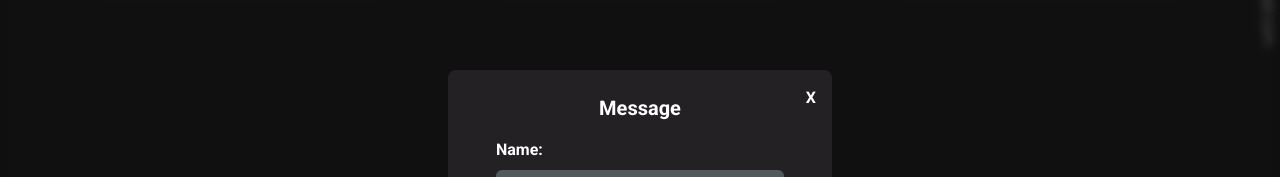
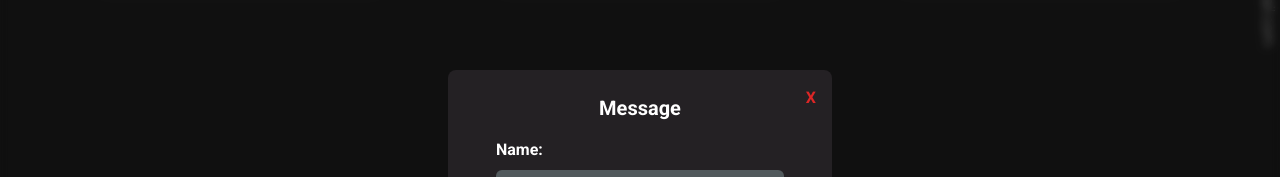
Before and after one commit to qur786/portfolio, a React (Vite) app: page / in a window 1280 px wide. Both pictures are taken after a click on the button "Send message". Shown: the part 4861-5038 px from the top of the page. Built offline with nearby package versions, Linux system fonts and the light colour scheme.

Commit message:
refactor: change close button style

```diff
--- a/src/components/Modal/index.tsx
+++ b/src/components/Modal/index.tsx
@@ -15,7 +15,7 @@ export const Modal = forwardRef(
         className="bg-[#242124] text-white min-w-[30%] backdrop:backdrop-blur-sm rounded-lg"
       >
         <button
-          className="p-4 absolute top-0 right-0 hover:text-red-600 font-bold"
+          className="p-4 absolute top-0 right-0 text-red-600 hover:text-red-800 font-bold"
           onClick={onClose}
         >
           X
```
